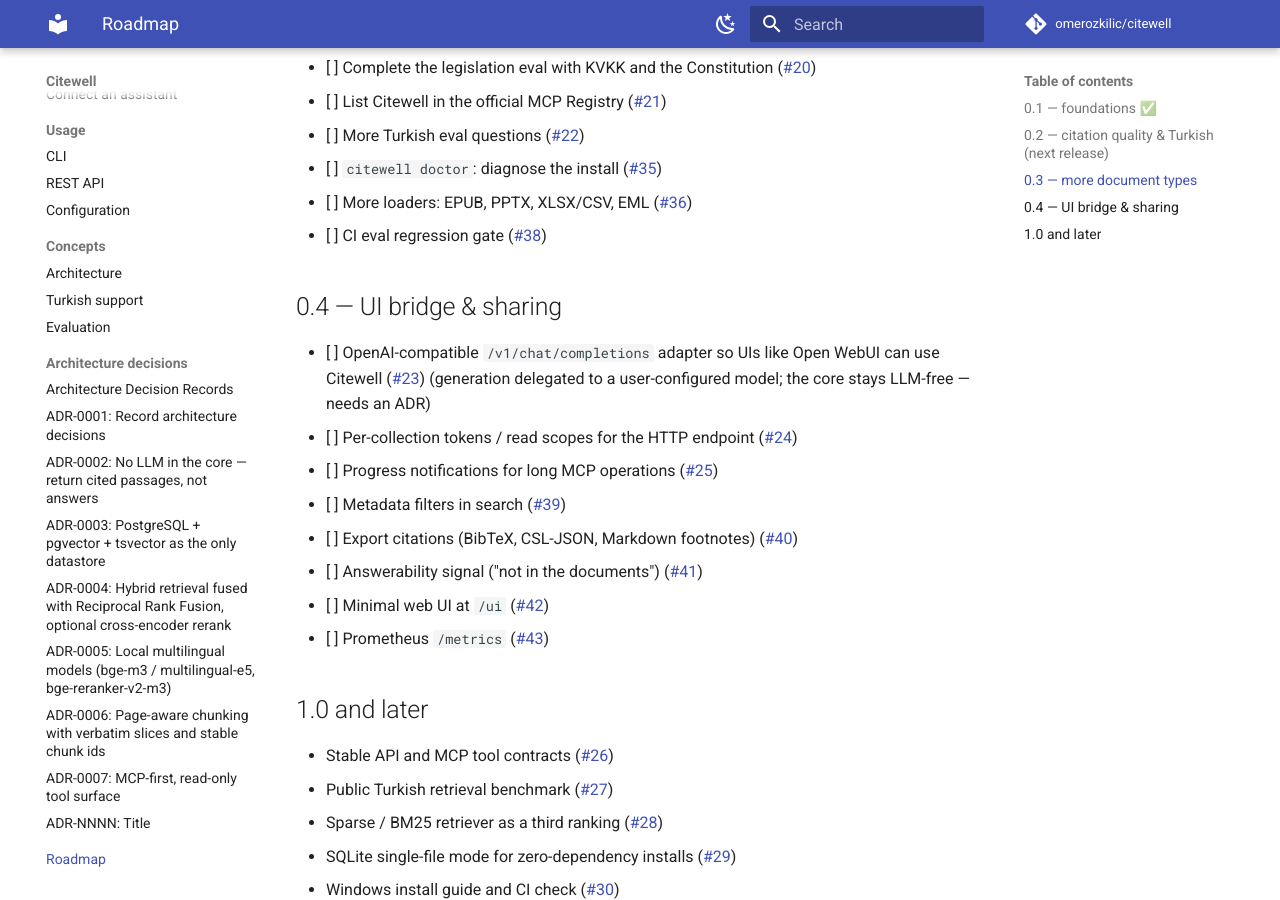
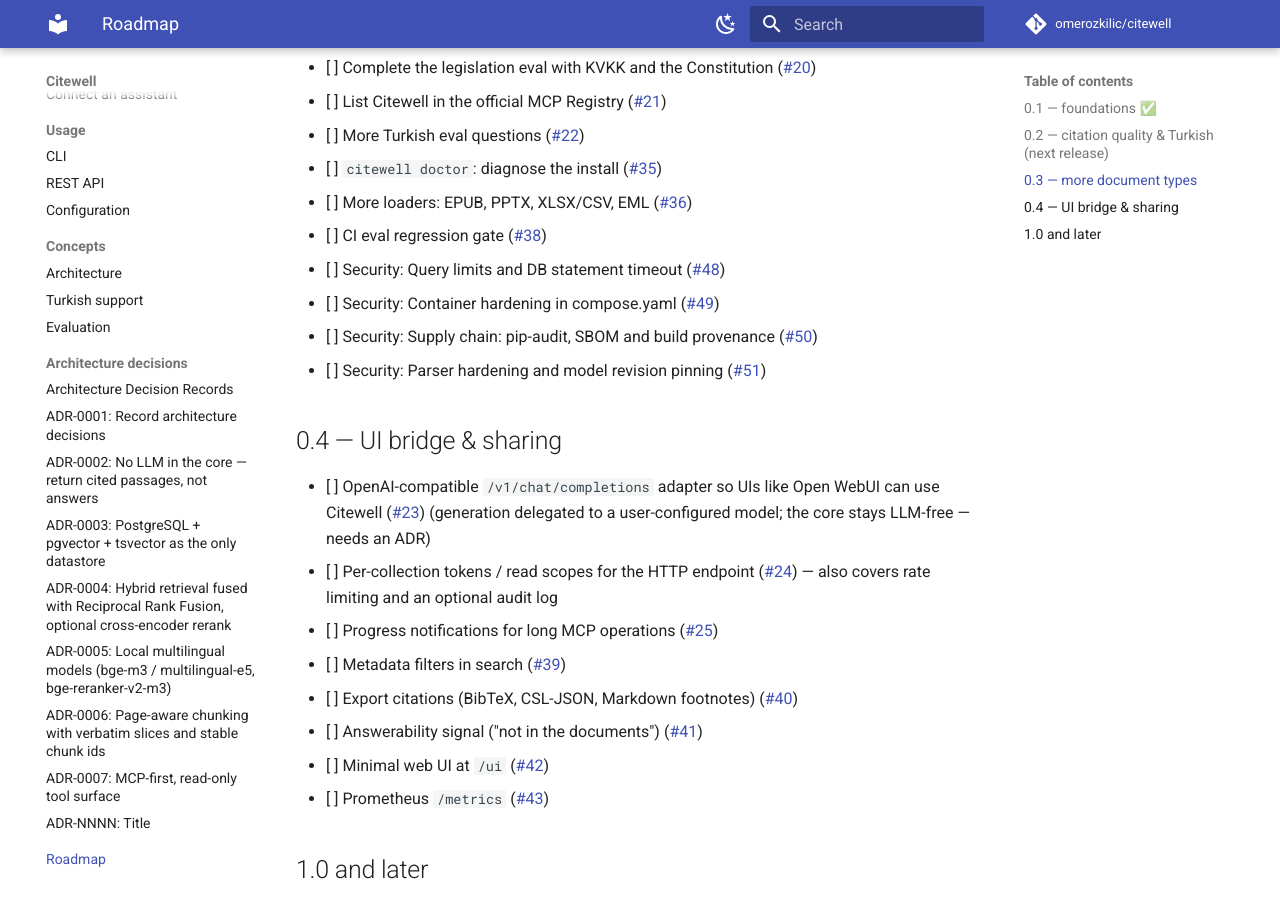
Before and after one commit to omerozkilic/citewell, an MkDocs documentation site: the page built from docs/roadmap.md, in a window 1280 px wide and 900 px high, scrolled down 1013 px. Built offline with MkDocs 1.6.1 and Material for MkDocs 9.7.7, drawn with Linux system fonts in a browser that asks for light colours; comment, search, counter and statistics services are not loaded.

Commit message:
docs: add security hardening items to the roadmap
Co-Authored-By: Claude Sonnet 5.5 <noreply@anthropic.com>
Claude-Session: https://claude.ai/code/session_01YBSo9zxwJXn7mvKmhbsR4a

```diff
--- a/docs/roadmap.md
+++ b/docs/roadmap.md
@@ -33,11 +33,15 @@ and [milestone](https://github.com/omerozkilic/citewell/milestones). Issues labe
 - [ ] `citewell doctor`: diagnose the install ([#35](https://github.com/omerozkilic/citewell/issues/35))
 - [ ] More loaders: EPUB, PPTX, XLSX/CSV, EML ([#36](https://github.com/omerozkilic/citewell/issues/36))
 - [ ] CI eval regression gate ([#38](https://github.com/omerozkilic/citewell/issues/38))
+- [ ] Security: Query limits and DB statement timeout ([#48](https://github.com/omerozkilic/citewell/issues/48))
+- [ ] Security: Container hardening in compose.yaml ([#49](https://github.com/omerozkilic/citewell/issues/49))
+- [ ] Security: Supply chain: pip-audit, SBOM and build provenance ([#50](https://github.com/omerozkilic/citewell/issues/50))
+- [ ] Security: Parser hardening and model revision pinning ([#51](https://github.com/omerozkilic/citewell/issues/51))
 
 ## 0.4 — UI bridge & sharing
 - [ ] OpenAI-compatible `/v1/chat/completions` adapter so UIs like Open WebUI can use Citewell ([#23](https://github.com/omerozkilic/citewell/issues/23))
   (generation delegated to a user-configured model; the core stays LLM-free — needs an ADR)
-- [ ] Per-collection tokens / read scopes for the HTTP endpoint ([#24](https://github.com/omerozkilic/citewell/issues/24))
+- [ ] Per-collection tokens / read scopes for the HTTP endpoint ([#24](https://github.com/omerozkilic/citewell/issues/24)) — also covers rate limiting and an optional audit log
 - [ ] Progress notifications for long MCP operations ([#25](https://github.com/omerozkilic/citewell/issues/25))
 - [ ] Metadata filters in search ([#39](https://github.com/omerozkilic/citewell/issues/39))
 - [ ] Export citations (BibTeX, CSL-JSON, Markdown footnotes) ([#40](https://github.com/omerozkilic/citewell/issues/40))
```
